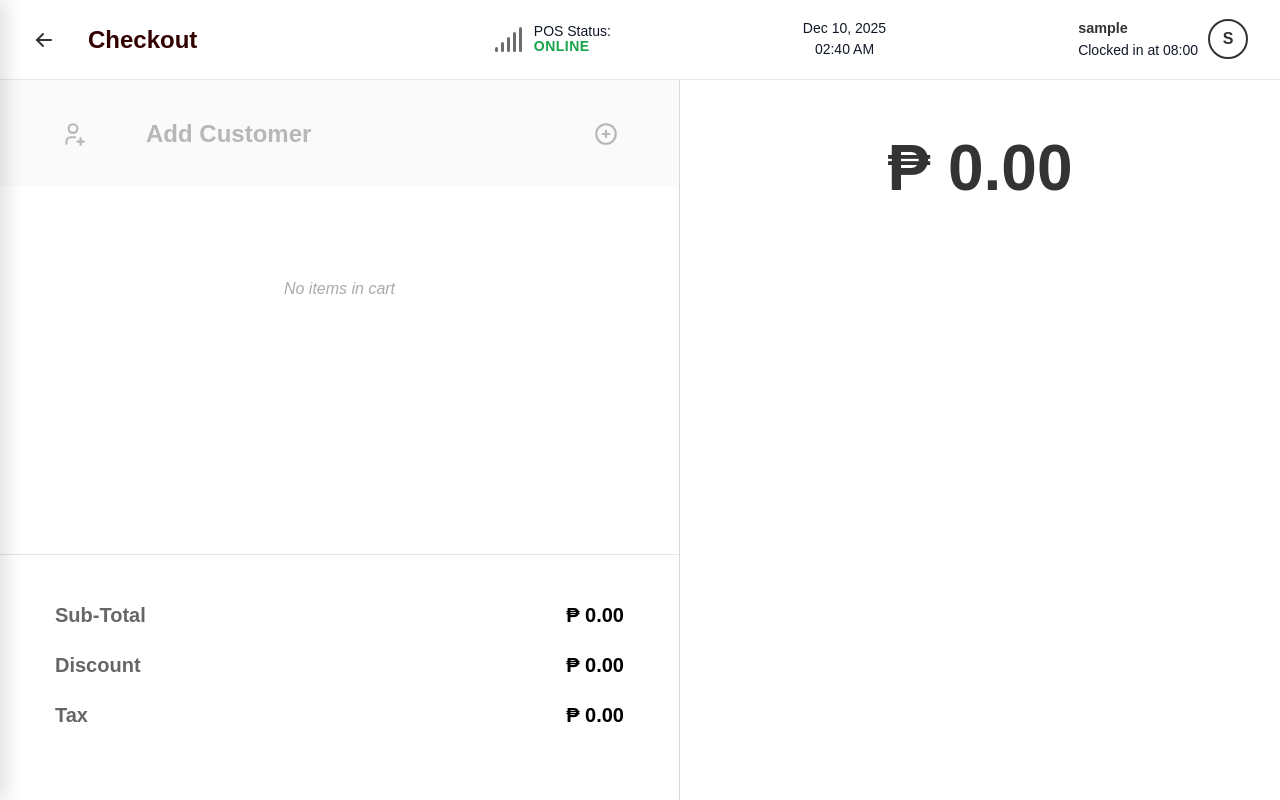
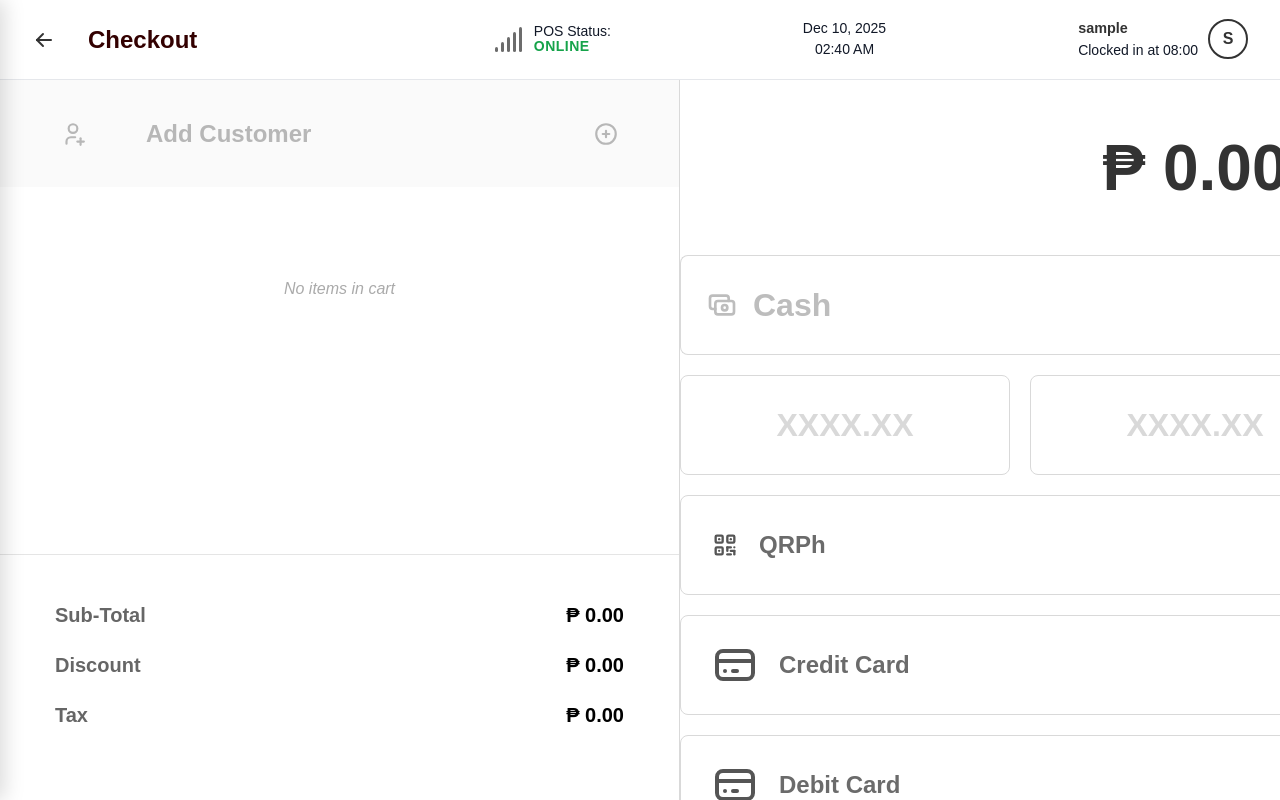
Before and after one commit to sbellocillo/react-pos-app, a React (Vite) app: page /checkout in a window 1280 px wide. Built offline with nearby package versions, Linux system fonts and the light colour scheme; sample sign-in values are in the browser's storage.

Commit message:
UI + VAT Computation
- Updated UI for Checkout Page
- Updated UI for Dashboard
- VAT Computation Updated

```diff
--- a/src/App.css
+++ b/src/App.css
@@ -427,7 +427,7 @@ body, html {
     height: 100%; /* Ensure panel fills height */
     background: white;
     border-radius: 8px;
-    border: 1px solid #e5e7eb;
+    border: 1px solid #D9D9D9;
     display: flex;
     flex-direction: column;
     padding: 1.5rem;
@@ -441,13 +441,15 @@ body, html {
     display: flex;
     justify-content: space-between;
     align-items: center;
+    border-bottom: 1px solid #D9D9D9;
+    padding-bottom: 0.5rem;
     margin-bottom: 1.5rem;
 }
 
 .bill-title {
-    font-size: 1.2rem;
+    font-size: 20px;
     font-weight: 700;
-    color: #111;
+    color: #000;
     margin: 0;
 }
 
@@ -464,13 +466,14 @@ body, html {
 /* --- The Main Modal Box (Options) --- */
 .options-modal {
   position: absolute;
-  top: 50px;
-  right: 20px;
-  width: 220px;
+  top: 150px;
+  right: 45px;
+  width: 444px;
+  height: 392px;
   background-color: #ffffff;
   border-radius: 12px;
   box-shadow: 0 4px 20px rgba(0, 0, 0, 0.15);
-  border: 1px solid #e5e7eb;
+  border: 1px solid #D9D9D9;
   z-index: 1000;
   overflow: hidden;
   animation: scaleIn 0.1s ease-out;
@@ -478,8 +481,8 @@ body, html {
 
 .options-header {
   margin: 0;
-  padding: 16px 20px 8px 20px;
-  font-size: 13px;
+  padding: 30px 20px 25px 20px;
+  font-size: 24px;
   font-weight: 800;
   color: #000;
   text-transform: uppercase;
@@ -493,7 +496,7 @@ body, html {
 }
 
 .options-list li {
-  border-bottom: 1px solid #f3f4f6;
+  border-bottom: 1px solid #D9D9D9;
 }
 
 .options-list li:last-child {
@@ -506,9 +509,9 @@ body, html {
   padding: 12px 20px;
   background: transparent;
   border: none;
-  font-size: 15px;
+  font-size: 20px;
   font-weight: 500;
-  color: #1f2937;
+  color: #000;
   cursor: pointer;
   transition: background-color 0.2s;
   display: flex;
@@ -545,7 +548,7 @@ body, html {
     align-items: center;
     justify-content: space-between;
     padding: 0;
-    border-bottom: 1px solid #eee;
+    border-bottom: 1px solid #D9D9D9;
 }
 
 .modal-close-btn {
@@ -633,19 +636,33 @@ body, html {
 }
 
 .order-type-group {
+    height: 53px;
+    width: 498px;
     display: flex;
-    gap: 0.5rem;
+    /* No gap between buttons */
+    gap: 0;
+
+    align-self: center;
+
     margin-bottom: 1.5rem;
+    /* Create a single border around the whole group */
+    border: 1px solid #D9D9D9;
+    /* Round the corners of the group */
+    border-radius: 8px;
+    /* Crop buttons that overflow the rounded corners */
+    overflow: hidden;
 }
 
 .order-type-btn {
     flex: 1;
     padding: 0.6rem;
-    border-radius: 8px;
-    border: 1px solid #e5e7eb;
+    border: none;
+    border-radius: 0;
+    border-right: 1px solid #D9D9D9;
+
     background: white;
     font-family: 'Montserrat', sans-serif;
-    font-size: 0.85rem;
+    font-size: 20px;
     font-weight: 600;
     color: #6b7280;
     cursor: pointer;
@@ -654,6 +671,10 @@ body, html {
     justify-content: center;
     gap: 6px;
     transition: all 0.2s;
+}
+
+.order-type-btn:last-child {
+    border-right: none;
 }
 
 .order-type-btn.active {
@@ -667,22 +688,30 @@ body, html {
     grid-template-columns: 1fr 1fr;
     row-gap: 4px;
     font-size: 0.75rem;
-    color: #6b7280;
+    padding: 0 35px 0 35px;
     margin-bottom: 1.5rem;
 }
 
+.bill-info-label {
+    font-size: 16px;
+    text-align: left;
+    color: #000;
+}
+
 .bill-info-value {
+    font-size: 16px;
     text-align: right;
-    color: #1f2937;
+    color: #000;
     font-weight: 600;
 }
 
 .bill-items-header {
-    font-size: 0.9rem;
+    font-size: 16px;
     font-weight: 700;
-    color: #374151;
-    border-bottom: 1px solid #f3f4f6;
-    padding-bottom: 0.5rem;
+    color: #000;
+    border-top: 1px solid #D9D9D9;
+    padding-left: 35px;
+    padding-top: 0.5rem;
     margin-bottom: 1rem;
 }
 
@@ -695,6 +724,7 @@ body, html {
     flex-direction: column;
     gap: 0.8rem;
     padding-right: 5px;
+    align-items: center;
 }
 
 .bill-items-list::-webkit-scrollbar {
@@ -702,12 +732,14 @@ body, html {
 }
 
 .bill-item-row {
+    width: 474px;
+    height: 66px;
     display: flex;
     justify-content: space-between;
     align-items: center;
     padding: 0.5rem;
     border-radius: 8px;
-    background: #f9fafb;
+    background: #F5F5F5;
     transition: background 0.2s;
 }
 
@@ -716,38 +748,38 @@ body, html {
 }
 
 .bill-item-qty {
-    width: 24px;
-    height: 24px;
-    border-radius: 8px;
-    border: 1px solid #9ca3af;
+    width: 35px;
+    height: 35px;
+    border-radius: 9999px;
+    border: 1px solid #D9D9D9;
     display: flex;
     align-items: center;
     justify-content: center;
-    font-size: 0.75rem;
+    font-size: 16px;
     font-weight: 700;
-    color: #374151;
+    color: #000;
     flex-shrink: 0;
 }
 
 .bill-item-name {
     flex: 1;
     margin: 0 10px;
-    font-size: 0.85rem;
+    font-size: 16px;
     font-weight: 600;
-    color: #1f2937;
+    color: #000;
     white-space: nowrap;
     overflow: hidden;
     text-overflow: ellipsis;
 }
 
 .bill-item-price {
-    font-size: 0.85rem;
+    font-size: 16px;
     font-weight: 700;
-    color: #374151;
+    color: #000;
 }
 
 .bill-summary {
-    border-top: 1px solid #e5e7eb;
+    border-top: 1px solid #D9D9D9;
     padding-top: 1rem;
     margin-bottom: 1.5rem;
     display: flex;
--- a/src/App.jsx
+++ b/src/App.jsx
@@ -210,10 +210,10 @@ function OrderBillPanel({
 
       {/* Info Grid */}
       <div className='bill-info-grid'>
-        <span>Order Number</span> <span className='bill-info-value'>#NEW</span>
-        <span>Date</span> <span className='bill-info-value'>{new Date().toLocaleDateString()}</span>
-        <span>Time</span> <span className='bill-info-value'>{new Date().toLocaleTimeString()}</span>
-        <span>Cashier</span> <span className='bill-info-value'>{currentUser?.username || 'Admin'}</span>
+        <span className='bill-info-label'>Order Number</span> <span className='bill-info-value'>#NEW</span>
+        <span className='bill-info-label'>Date</span> <span className='bill-info-value'>{new Date().toLocaleDateString()}</span>
+        <span className='bill-info-label'>Time</span> <span className='bill-info-value'>{new Date().toLocaleTimeString()}</span>
+        <span className='bill-info-label'>Cashier</span> <span className='bill-info-value'>{currentUser?.username || 'Admin'}</span>
       </div>
 
       {/* Ordered Items List */}
--- a/src/pages/Checkout.jsx
+++ b/src/pages/Checkout.jsx
@@ -1,19 +1,18 @@
 import { useState } from 'react';
 import { useLocation } from 'react-router-dom';
 import { apiEndpoints } from '../services/api';
-import './styles/checkout.css'
+import './styles/checkout.css';
 
-import { TbUserPlus, TbCirclePlus } from 'react-icons/tb';
+import { TbUserPlus, TbCirclePlus, TbCash, TbQrcode, TbCreditCard } from 'react-icons/tb';
+import { HiDotsHorizontal } from "react-icons/hi";
 
 export const useCheckout = () => {
   // --- STATE ---
-  // - Extracted state initialization for cart, order type, and processing status
   const [cartItems, setCartItems] = useState([]);
   const [orderType, setOrderType] = useState(1);
   const [isProcessing, setIsProcessing] = useState(false);
 
   // --- LOGIC: Add Item to Cart ---
-  // - Extracted handleAddToCart logic
   const addToCart = (item) => {
     setCartItems(prevCart => {
       const existingItem = prevCart.find(cartItem => cartItem.item_id === item.item_id);
@@ -36,13 +35,11 @@ export const useCheckout = () => {
   };
 
   // --- LOGIC: Remove Item ---
-  // - Extracted handleRemoveItem logic
   const removeItem = (id) => {
     setCartItems(prev => prev.filter(item => item.id !== id));
   };
 
   // --- LOGIC: Update Quantity ---
-  // - Extracted handleUpdateQuantity logic
   const updateQuantity = (id, newQty) => {
     if (newQty < 1) return;
     setCartItems(prev => prev.map(item =>
@@ -51,23 +48,55 @@ export const useCheckout = () => {
   };
 
   // --- LOGIC: Clear Cart ---
-  // - Referenced in handleOPtionClick for 'newOrder' and 'cancelOrder'
   const clearCart = () => {
     setCartItems([]);
   };
 
   // --- LOGIC: Calculate Totals ---
-  // - Extracted calculateTotals logic
   const calculateTotals = () => {
-    const subtotal = cartItems.reduce((acc, item) => acc + (item.price * item.quantity), 0);
     const taxRate = 0.12;
-    const tax = subtotal * taxRate;
-    const total = subtotal + tax;
-    return { subtotal, tax, total };
+
+    // 1. Create a new array with the tax/total calculated for EACH item
+    const itemsWithTax = cartItems.map(item => {
+      const lineSubtotal = item.price * item.quantity;
+      const lineTax = lineSubtotal * taxRate;
+      const lineTotal = lineSubtotal + lineTax;
+
+      return {
+        ...item,
+        lineSubtotal,
+        lineTax,
+        lineTotal
+      };
+    });
+
+    // Console logs for debugging
+    if (itemsWithTax.length > 0) {
+      console.group("🧾 Itemized Tax Breakdown");
+      itemsWithTax.forEach(item => {
+        console.log(`📦 Item: ${item.item_name} (Qty: ${item.quantity})`);
+        console.log(`   Subtotal: ₱${item.lineSubtotal.toFixed(2)}`);
+        console.log(`   Tax:      ₱${item.lineTax.toFixed(2)}`);
+        console.log(`   Total:    ₱${item.lineTotal.toFixed(2)}`);
+        console.log("   ----------------");
+      });
+      console.groupEnd();
+    }
+
+    // 2. Sum up the results
+    const subtotal = itemsWithTax.reduce((acc, item) => acc + item.lineSubtotal, 0);
+    const tax = itemsWithTax.reduce((acc, item) => acc + item.lineTax, 0);
+    const total = itemsWithTax.reduce((acc, item) => acc + item.lineTotal, 0);
+
+    return {
+      subtotal,
+      tax,
+      total,
+      itemsWithTax
+    };
   };
 
   // --- LOGIC: Process Checkout ---
-  // - Extracted handleCheckout logic including API call and payload construction
   const processCheckout = async () => {
     if (cartItems.length === 0) return;
 
@@ -103,18 +132,17 @@ export const useCheckout = () => {
       if (response.status === 201 || response.status === 200) {
         alert(`Order Created ID: ${response.data.orderid || 'New'}`);
         setCartItems([]);
-        return true; // Indicate success
+        return true;
       }
     } catch (error) {
       console.error("Checkout Error:", error);
       alert("Failed to create order.");
-      return false; // Indicate failure
+      return false;
     } finally {
       setIsProcessing(false);
     }
   };
 
-  // Return state and handlers needed by the UI
   return {
     cartItems,
     orderType,
@@ -129,8 +157,7 @@ export const useCheckout = () => {
   };
 };
 
-// Default export if you still want to treat this file as a component file,
-// though strictly speaking it is now a hook provider.
+// --- COMPONENT ---
 const Checkout = () => {
 
     const location = useLocation();
@@ -140,11 +167,14 @@ const Checkout = () => {
     };
 
     const formatCurrency = (amount) => `₱ ${Number(amount).toFixed(2)}`;
+
     return(
       <div className='checkout-container'>
+
+        {/* --- LEFT PANEL --- */}
         <div className='left-panel'>
 
-        {/* --- SECTION 1: HEADER BUTTON --- */}
+            {/* Header Button */}
             <button className='add-user-btn'>
                 <div className='btn-content-left'>
                     <TbUserPlus size={26} />
@@ -153,12 +183,11 @@ const Checkout = () => {
                 <TbCirclePlus size={26} />
             </button>
 
-        {/* --- SECTION 2: SCROLLABLE LIST --- */}
+            {/* Scrollable List */}
             <div className='checkout-items-list'>
               {cartItems.length > 0 ? (
                 cartItems.map((item, index) => (
                   <div className='checkout-item-row' key={index}>
-                 {/* Fixed width for quantity to align perfectly */}
                     <div className='item-qty'>{item.quantity}</div>
                     <div className='item-name'>{item.item_name}</div>
                     <div className='item-price'>{formatCurrency(item.price * item.quantity)}</div>
@@ -169,7 +198,7 @@ const Checkout = () => {
               )}
             </div>
 
-        {/* --- SECTION 3: FOOTER SUMMARY --- */}
+            {/* Footer Summary */}
             <div className='checkout-footer'>
               <div className='summary-row'>
                 <span>Sub-Total</span>
@@ -184,12 +213,73 @@ const Checkout = () => {
                 <span className='summary-value'>{formatCurrency(totals.tax)}</span>
               </div>
             </div>
-
         </div>
 
+        {/* --- RIGHT PANEL --- */}
         <div className='right-panel'>
             <div className='total-price-container'>
                 <span className='total-price'>{formatCurrency(totals.total)}</span>
+            </div>
+
+            {/* Payment Form Wrapper */}
+            <div className='payment-form-container'>
+
+                {/* SECTION A: Cash Input Row */}
+                <div className='cash-input-group'>
+                    <div className='cash-input-wrapper'>
+                        <TbCash className='input-icon' size={32} />
+                        <span className='input-label'>Cash</span>
+                        <input
+                            type='text'
+                            className='custom-input'
+                            placeholder='XXXX.XX'
+                        />
+                    </div>
+                    <button className='exact-btn'>Exact</button>
+                </div>
+
+                {/* SECTION B: Quick Amount Inputs */}
+                <div className='quick-amounts-row'>
+                    <input
+                        type="text"
+                        className='quick-amount-input'
+                        placeholder='XXXX.XX'
+                    />
+                    <input
+                        type="text"
+                        className='quick-amount-input'
+                        placeholder='XXXX.XX'
+                    />
+                    <input
+                        type="text"
+                        className='quick-amount-input'
+                        placeholder='XXXX.XX'
+                    />
+                </div>
+
+                {/* SECTION C: Payment Methods Stack */}
+                <div className='payment-methods-stack'>
+                    <button className='payment-method-btn'>
+                        <TbQrcode size={28} className='method-icon'/>
+                        <span>QRPh</span>
+                    </button>
+
+                    <button className='payment-method-btn'>
+                        <TbCreditCard size={48} className='method-icon'/>
+                        <span>Credit Card</span>
+                    </button>
+
+                    <button className='payment-method-btn'>
+                        <TbCreditCard size={48} className='method-icon'/>
+                        <span>Debit Card</span>
+                    </button>
+
+                    <button className='payment-method-btn'>
+                        <HiDotsHorizontal size={48} className='method-icon'/>
+                        <span>Other</span>
+                    </button>
+                </div>
+
             </div>
         </div>
       </div>
--- a/src/pages/styles/checkout.css
+++ b/src/pages/styles/checkout.css
@@ -3,40 +3,31 @@
     display: flex;
     width: 100%;
     height: 100%;
+    font-family: sans-serif;
 }
 
+/* --- LEFT PANEL --- */
 .left-panel {
     width: 680px;
     height: 100%;
     background: white;
     border-right: 1px solid #D9D9D9;
     flex-shrink: 0;
-
     display: flex;
     flex-direction: column;
 }
 
-.right-panel {
-    flex: 1;
-    height: 100%;
-    background: white;
-}
-
-/* --- LEFT PANEL ELEMENTS --- */
 .add-user-btn {
     width: 680px;
     height: 107px;
     background: #FAFAFA;
     color: #B7B7B7;
-
     border: none;
     border-right: 1px solid #D9D9D9;
-
     display: flex;
     align-items: center;
     justify-content: space-between;
     padding: 0 60px;
-
     cursor: pointer;
     transition: background 0.2s;
 }
@@ -60,7 +51,7 @@
 .checkout-items-list {
     flex: 1;
     overflow-y: auto;
-    padding: 50px 50px 30px 50px; /* Top, Right, Bottom, Left */
+    padding: 50px 50px 30px 50px;
 }
 
 .checkout-item-row {
@@ -73,7 +64,7 @@
 }
 
 .item-qty {
-    width: 20px;
+    width: 30px;
     text-align: center;
     font-size: 24px;
     font-weight: 700;
@@ -81,7 +72,7 @@
 
 .item-name {
     flex: 1;
-    padding: 20px;
+    padding: 0 20px;
     font-size: 20px;
     color: #525252;
 }
@@ -101,7 +92,7 @@
 
 .checkout-footer {
     border-top: 1px solid #E5E5E5;
-    padding: 45px 55px 50px 55px; /* Top, Right, Bottom, Left */
+    padding: 45px 55px 50px 55px;
     background: white;
 }
 
@@ -119,8 +110,16 @@
     font-weight: 700;
 }
 
-/* --- RIGHT PANEL ELEMENTS --- */
+/* --- RIGHT PANEL --- */
+.right-panel {
+    flex: 1;
+    height: 100%;
+    background: white;
+    display: flex;
+    flex-direction: column;
+}
 
+/* RESTORED: Height 95px and margin 40px */
 .total-price-container {
     height: 95px;
     width: auto;
@@ -134,4 +133,146 @@
 .total-price {
     font-size: 64px;
     font-weight: 700;
+    color: #333;
 }
+
+/* Container to align all payment elements in a column */
+.payment-form-container {
+    width: 100%;             /* Start full width */
+    max-width: 1066px;       /* Stop growing at 1066px (matches your buttons) */
+    margin: 40px auto 0 auto;/* Center horizontally, top margin 40px */
+    display: flex;
+    flex-direction: column;
+    gap: 20px;
+}
+
+/* --- SECTION A: CASH INPUT ROW --- */
+.cash-input-group {
+    display: flex;
+    height: 100px; /* RESTORED: 100px Height */
+    width: 100%;
+}
+
+.cash-input-wrapper {
+    flex: 1;
+    display: flex;
+    align-items: center;
+    background-color: white; /* Changed to white to match image inputs */
+    border: 1px solid #D9D9D9;
+    border-right: none;
+    border-radius: 8px 0 0 8px;
+    padding-left: 25px;
+}
+
+.input-icon {
+    color: #BDBDBD;
+    margin-right: 15px;
+}
+
+.input-label {
+    font-size: 32px; /* RESTORED: Larger font */
+    font-weight: 600;
+    color: #BDBDBD;
+    margin-right: 15px;
+    user-select: none;
+}
+
+.custom-input {
+    flex: 1;
+    height: 100%;
+    border: none;
+    background: transparent;
+    font-size: 32px; /* RESTORED: Larger font */
+    text-align: right;
+    padding-right: 25px;
+    color: #333;
+    outline: none;
+    font-weight: 400;
+}
+
+.custom-input::placeholder {
+    color: #D9D9D9;
+}
+
+.exact-btn {
+    width: 253px; /* RESTORED: Original 253px Width */
+    height: 100px; /* RESTORED: 100px Height */
+    background-color: #B74C4C;
+    color: white;
+    font-size: 32px; /* RESTORED: Larger font */
+    font-weight: 700;
+    border: none;
+    border-radius: 0 8px 8px 0;
+    cursor: pointer;
+    transition: background-color 0.2s;
+}
+
+.exact-btn:hover {
+    background-color: #A34343;
+}
+
+/* --- SECTION B: QUICK AMOUNTS INPUTS --- */
+.quick-amounts-row {
+    display: flex;
+    gap: 20px;
+    height: 100px; /* RESTORED: 100px Height */
+}
+
+.quick-amount-input {
+    flex: 1; /* This makes them share the available width equally */
+    height: 100%;
+    width: 330px;
+
+    background: white;
+    border: 1px solid #D9D9D9;
+    border-radius: 8px;
+    font-size: 32px;
+    font-weight: 700;
+    text-align: center;
+    color: #D9D9D9;
+    outline: none;
+    transition: border-color 0.2s;
+}
+
+.quick-amount-input::placeholder {
+    color: #D9D9D9;
+    font-weight: 700;
+}
+
+.quick-amount-input:focus {
+    border-color: #B74C4C;
+    color: #333;
+}
+
+/* --- SECTION C: PAYMENT METHODS STACK --- */
+.payment-methods-stack {
+    display: flex;
+    flex-direction: column;
+    gap: 20px;
+}
+
+.payment-method-btn {
+    height: 100px;
+    width: 100%; /* Change from 1066px to 100% to fit container */
+    background: white;
+    border: 1px solid #D9D9D9;
+    border-radius: 8px;
+    display: flex;
+    align-items: center;
+    padding-left: 30px;
+    cursor: pointer;
+    transition: border-color 0.2s;
+
+    font-size: 24px;
+    font-weight: 700;
+    color: #6B6B6B;
+}
+
+.payment-method-btn:hover {
+    border-color: #999;
+}
+
+.method-icon {
+    margin-right: 20px;
+    color: #555;
+}
```
Lines whose indentation alone changed are shown as unchanged.
